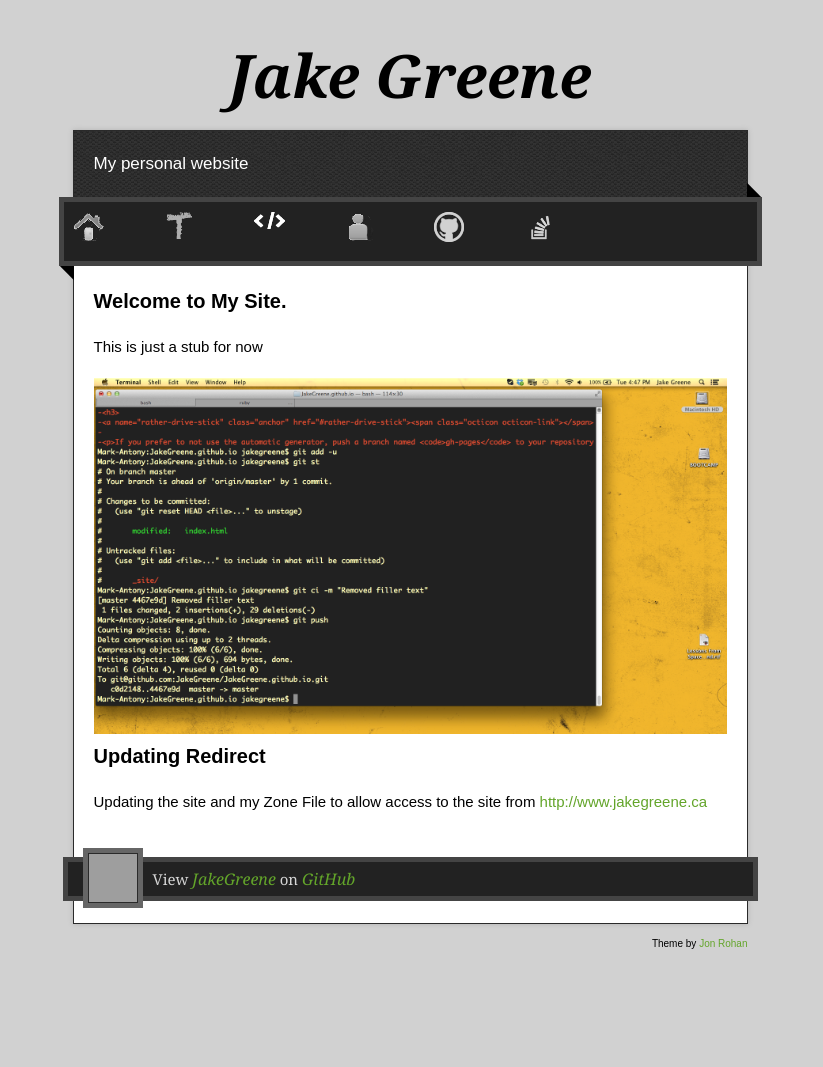
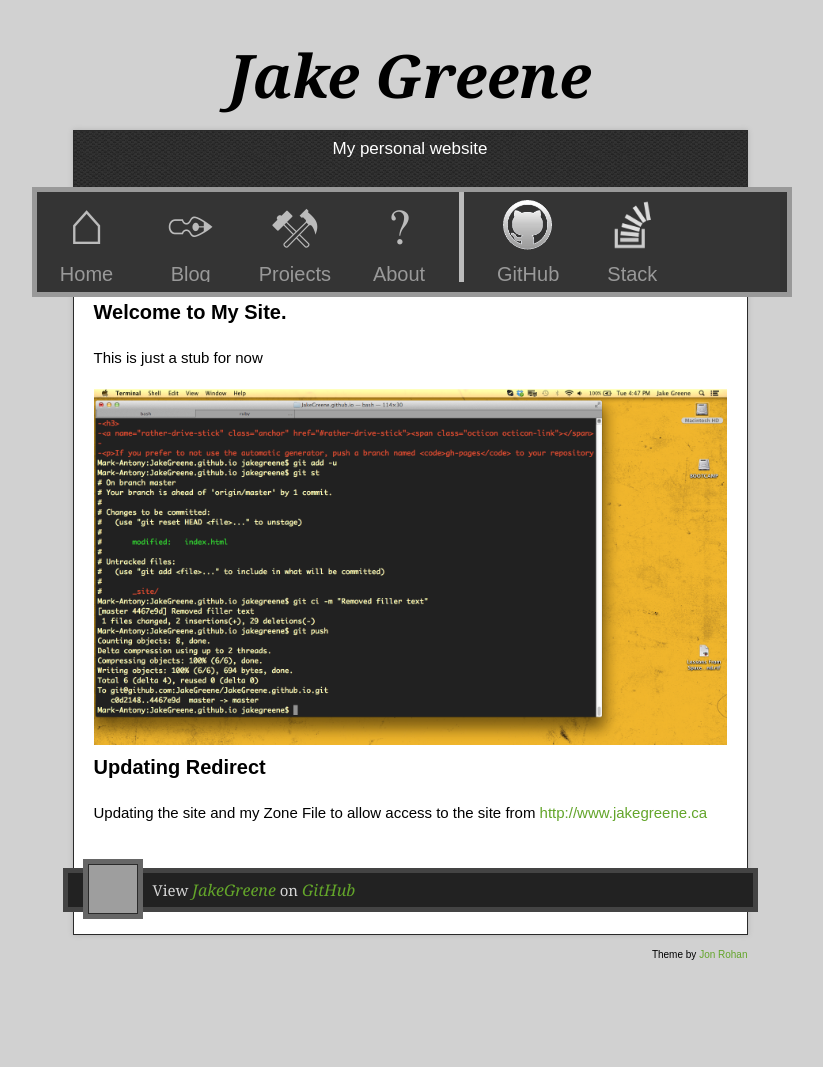
Before and after one commit to JakeGreene/JakeGreene.github.io, a Jekyll site: the page built from index.html, in a window 1280 px wide. Shown: the whole page, without its empty margins (230-1053 px from the left). Built offline with Jekyll 4.4.1, drawn with Linux system fonts in a browser that asks for light colours; nearby versions of some CDN libraries; grey boxes are pictures that could not be loaded.

Commit message:
New Navbar Integration
The new navbar has been added to the site but it requires
colour and size changes to make it look good

```diff
--- /dev/null
+++ b/_includes/nav-bar.html
@@ -0,0 +1,48 @@
+<div class="site-nav-bar">
+  <ul class="site-nav-list">
+    <!-- Links to internal pages -->
+    <li class="nav-internal">
+      <a href="#">
+        <span class="nav-icon">&#8962;</span>
+        <p>Home</p>
+      </a>
+    </li>
+    <li class="nav-internal">
+      <a href="#">
+        <span class="nav-icon">&#10001;</span>
+        <p>Blog</p>
+      </a>
+    </li>
+    <li class="nav-internal">
+      <a href="#">
+        <span class="nav-icon">&#9874;</span>
+        <p>Projects</p>
+      </a>
+    </li>
+    <li class="nav-internal" id="last-nav-internal">
+      <a href="#">
+        <span class="nav-icon">?</span>
+        <p>About</p>
+      </a>
+    </li>
+    <!-- Links to external pages -->
+    <li>
+      <a href="#">
+        <span class="ext-nav-icon"><img src="{{ site.url }}/images/nav/github.png" alt="GitHub"/></span>
+        <p>GitHub</p>
+      </a>
+    </li>
+    <li>
+      <a href="#">
+        <span class="ext-nav-icon"><img src="{{ site.url }}/images/nav/stack.png" alt="Stack"/></span>
+        <p>Stack</p>
+      </a>
+    </li>
+    <li>
+      <a href="#">
+        <span class="ext-nav-icon"><img src="{{ site.url }}/images/nav/linkedin.png" alt="Linked in"/></span>
+        <p>Linked in</p>
+      </a>
+    </li>
+  </ul>
+</div>
--- a/_layouts/default.html
+++ b/_layouts/default.html
@@ -15,6 +15,7 @@
   <link rel="stylesheet" href="{{site.url}}/stylesheets/pygment_trac.css"/>
   <link rel="stylesheet" href="{{site.url}}/stylesheets/blog_list.css"/>
   <link rel="stylesheet" href="{{site.url}}/stylesheets/project_list.css"/>
+  <link rel="stylesheet" href="{{site.url}}/stylesheets/nav.css"/>
   <script type="text/javascript" src="https://ajax.googleapis.com/ajax/libs/jquery/1.7.1/jquery.min.js"></script>
   <script type="text/javascript" src="javascripts/script.js"></script>
 
@@ -34,19 +35,8 @@
     <div id="container">
       <p class="tagline">My personal website</p>
       <div id="main" role="main">
-        <div class="download-bar">
-        <div class="inner">
-          <ul class="navbar">
-            <li class="home"><a href="{{site.url}}/">Home</a></li>
-            <li class="blog"><a href="{{site.url}}/blog">Blog</a></li>
-            <li class="code"><a href="{{site.url}}/code">Code</a></li>
-            <li class="resume"><a href="{{site.url}}/resume">Resume</a></li>
-            <li class="github"><a href="https://github.com/JakeGreene">GitHub</a></li>
-            <li class="stack"><a href="http://stackoverflow.com/users/382110/jake-greene">Stack Overflow</a></li>
-          </ul>
-        </div>
+        {% include nav-bar.html %}
         <span class="blc"></span><span class="trc"></span>
-        </div>
         <article class="markdown-body">
           {{ content }}
         </article>
--- /dev/null
+++ b/stylesheets/nav.css
@@ -0,0 +1,141 @@
+---
+font-home: /fonts
+font-free: FreeSerif
+font-name: FreeSerifregular
+
+nav-width: "750px"
+nav-height: "100px"
+nav-item-padding: "5px 50px"
+nav-item-width: "100px"
+nav-item-height: "90px"
+background-color: "#343434"
+accent-color: "#63a52a"
+icon-color: "#bbb"
+---
+
+@font-face {
+  font-family: '{{ page.font-name }}';
+  src: url('{{ page.font-home }}/{{ page.font-free }}.eot');
+  src: url('{{ page.font-home }}/{{ page.font-free }}.eot?#iefix') format('embedded-opentype'),
+       url('{{ page.font-home }}/{{ page.font-free }}.woff') format('woff'),
+       url('{{ page.font-home }}/{{ page.font-free }}.ttf') format('truetype'),
+       url('{{ page.font-home }}/{{ page.font-free }}.svg#{{ page.font-name }}') format('svg');
+  font-weight: normal;
+  font-style: normal;
+
+}
+
+.site-nav-bar {
+  height: {{ page.nav-height }};
+  width: {{ page.nav-width }};
+  overflow: hidden;
+  background-color: {{ page.background-color }};
+  border-style: solid;
+  border-color: #999;
+  border-width: 5px;
+  padding: 0;
+  margin: 0 0;
+  position: relative;
+  left: -62px;
+}
+
+.site-nav-list {
+  margin: 0;
+  padding: 0;
+  list-style: none;
+  position: absolute;
+  overflow: hidden;
+}
+
+.site-nav-list li {
+  display: inline-block;
+  width: {{ page.nav-item-width }};
+  height: {{ page.nav-item-height }};
+  overflow: hidden;
+  background: {{ page.background-color }};
+}
+
+#last-nav-internal {
+  border-right: 5px solid {{ page.icon-color }};
+  padding-right: 10px;
+  margin-right: 10px
+}
+
+.site-nav-list li a {
+  color: {{ page.icon-color }};
+  width: 100%;
+  height: 100%;
+  display: block;
+  text-decoration: none;
+  overflow: hidden;
+}
+
+.site-nav-list li a p {
+  padding: 0;
+  margin: 0;
+  color: #999;
+  font-size: 20px;
+  text-align: center;
+  -webkit-transition: all 300ms ease-in-out;
+  -moz-transition: all 300ms ease-in-out;
+  -o-transition: all 300ms ease-in-out;
+  -ms-transition: all 300ms ease-in-out;
+  transition: all 300ms ease-in-out;
+}
+
+.site-nav-list li:hover a p {
+  color: {{ page.background-color }};
+}
+
+.ext-nav-icon {
+  width: 100%;
+  height: 75%;
+  display: block;
+}
+
+.site-nav-list li:hover ext-nav-icon {
+  height: 100%;
+}
+
+.site-nav-list li img {
+  width: 50px;
+  height: 50px;
+  /* Shift it to take in to account that the top left is currently centred */
+  margin-top: -25px;
+  margin-left: -25px;
+  position: relative;
+  top: 50%;
+  left: 50%;
+  -webkit-transition: all 300ms ease-in-out;
+  -moz-transition: all 300ms ease-in-out;
+  -o-transition: all 300ms ease-in-out;
+  -ms-transition: all 300ms ease-in-out;
+  transition: all 300ms ease-in-out;
+}
+
+.site-nav-list li:hover img {
+  width: 70px;
+  height: 70px;
+  top: 70%;
+  margin-top: -35px;
+  margin-left: -35px;
+}
+
+.nav-icon {
+  font-family: {{ page.font-name }};
+  font-size: 50px;
+  text-align: center;
+  display: block;
+  width: 100%;
+  height: 75%;
+  -webkit-transition: all 300ms ease-in-out;
+  -moz-transition: all 300ms ease-in-out;
+  -o-transition: all 300ms ease-in-out;
+  -ms-transition: all 300ms ease-in-out;
+  transition: all 300ms ease-in-out;
+}
+
+.site-nav-list li:hover a .nav-icon {
+  font-size: 70px;
+  color: {{ page.accent-color }};
+}
--- a/stylesheets/stylesheet.css
+++ b/stylesheets/stylesheet.css
@@ -94,9 +94,10 @@
 }
 
 p.tagline {
-  padding: 20px 20px 0;
+  padding: 5px 0px;
   color: #fff;
   font-size: 17px;
+  text-align: center;
 }
 
 #main {
```
Also changed, not shown: images/nav/github.png, images/nav/linkedin.png (added), images/nav/stack.png.
